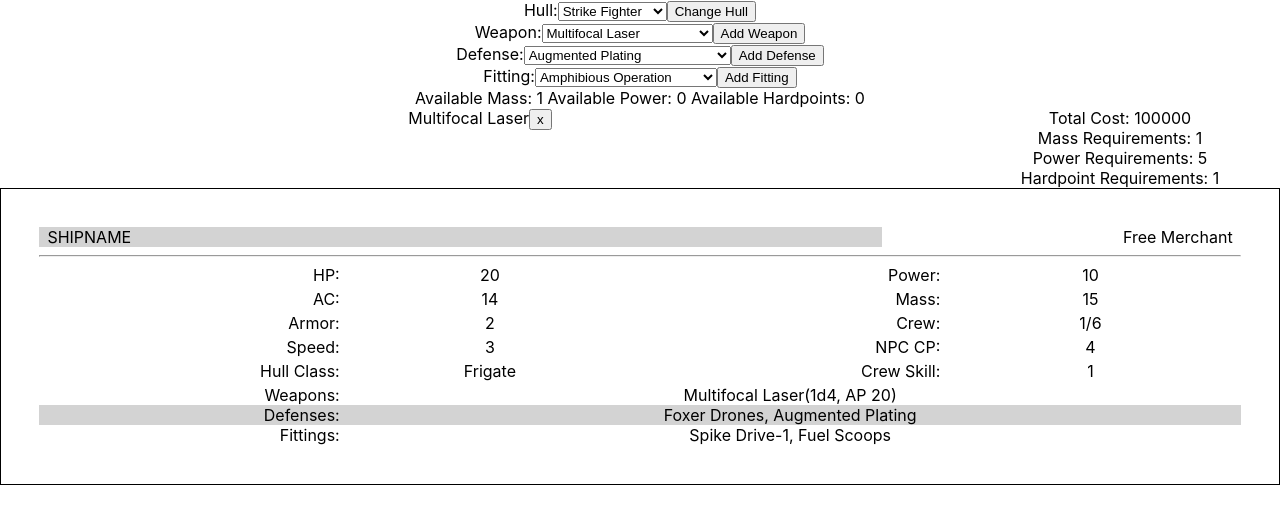
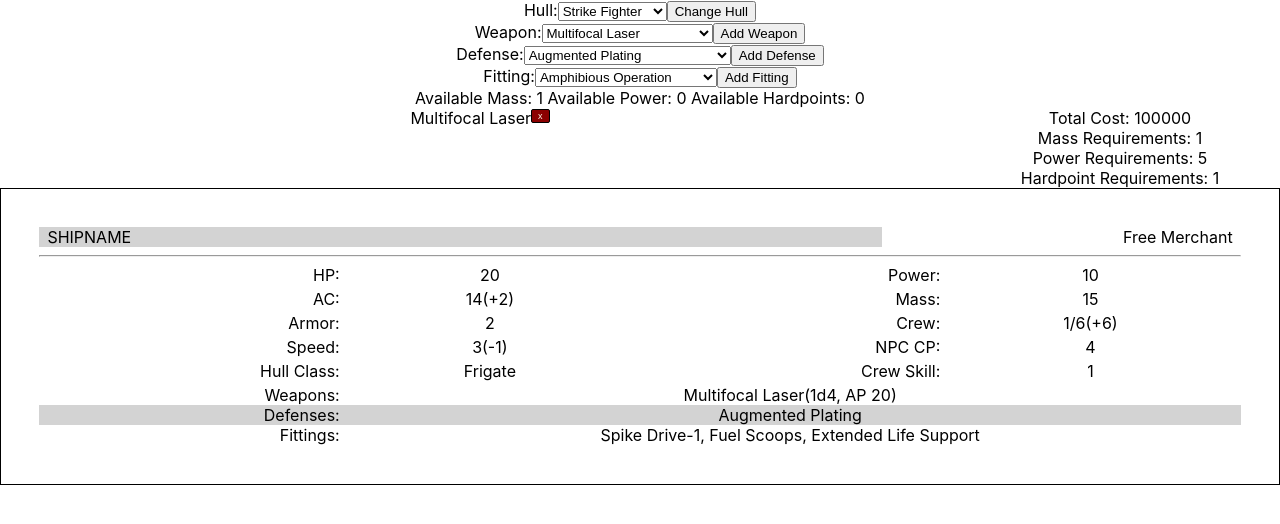
Before and after one commit to JeanJoblin/spacedock, a React (Create React App) app: page / in a window 1280 px wide. Both pictures are taken after a click on the button "Add Weapon". Shown: the top 524 px of the page. Built offline with nearby package versions, Linux system fonts and the light colour scheme.

Commit message:
implement extended life support bonus

```diff
--- a/src/features/DryDockConfig/DryDock.css
+++ b/src/features/DryDockConfig/DryDock.css
@@ -13,3 +13,15 @@
 .Disallowed {
   color: red;
 }
+
+.RemoveButton {
+  font-size: xx-small;
+  width: min-content;
+  height: min-content;
+  background-color: darkred;
+  border: 1px solid black;
+  color: oldlace;
+  border-radius: 2px;
+  position: relative;
+  top: -5px;
+}
--- a/src/features/DryDockConfig/DryDock.js
+++ b/src/features/DryDockConfig/DryDock.js
@@ -99,7 +99,7 @@ export function DryDock() {
           <select onInput={addAnyFitting}>
             {Object.keys(weapons).map((key, ind) => {
               return (
-                <option key={key+ind} value={key} disabled={mountableWeapons[ind] ? null : 'true'} >
+                <option key={key+ind} value={key} disabled={mountableWeapons[ind] ? false : true} >
                   {weapons[key].name}
                 </option>
               )
@@ -116,7 +116,7 @@ export function DryDock() {
           <select onInput={addAnyFitting}>
             {Object.keys(defenses).map((key, ind) => {
               return (
-                <option key={key} value={key} disabled={mountableDefenses[ind] ? null : 'true'}>
+                <option key={key} value={key} disabled={mountableDefenses[ind] ? false : true}>
                   {defenses[key].name}
                 </option>
               )
@@ -133,7 +133,7 @@ export function DryDock() {
           <select onInput={addAnyFitting}>
             {Object.keys(fittings).map((key, ind) => {
               return (
-                <option key={key} value={key} disabled={mountableFittings[ind] ? null : 'true'}>
+                <option key={key} value={key} disabled={mountableFittings[ind] ? false : true}>
                   {fittings[key].name}
                 </option>
               )
@@ -158,7 +158,7 @@ export function DryDock() {
             return (
               <div key={item+ind}>
                 <span>{ind + 1 < shoppingList.length ? getFittingObj(item).name + ', ' : getFittingObj(item).name }
-                  <button value={ind} onClick={deleteItem}>x</button>
+                  <button value={ind} onClick={deleteItem} className='RemoveButton'>x</button>
                 </span>
                 <br/>
               </div>
--- a/src/features/ShipBuilder/ShipBuilder.js
+++ b/src/features/ShipBuilder/ShipBuilder.js
@@ -5,7 +5,7 @@ import { useDispatch, useSelector, } from 'react-redux';
 
 export function ShipBuilder() {
   // const { current: fittings } = useRef(['MultifocalLaser', 'FuelScoops', 'FoxerDrones',]);
-  const fittings = ['MultifocalLaser', 'FuelScoops', 'FoxerDrones', 'AugmentedPlating'];
+  const fittings = ['MultifocalLaser', 'FuelScoops', 'ExtendedLifeSupport', 'AugmentedPlating'];
   const dispatch = useDispatch();
     fittings.forEach((fitting) => {
       console.log('Fitting to add: ', fitting);
--- a/src/features/Ships/Ship.js
+++ b/src/features/Ships/Ship.js
@@ -44,7 +44,12 @@ export function Ship(props) {
     } else if( type === 'fittings') {
       currentFittings.push(fitting);
       if(fitting.name === 'Extended Life Support') {
-        extras.Crew = true;
+        const crewBonus = currentHull.crew.match(/\/(\d+)/);
+        if(extras.Crew === null) {
+          extras.Crew = crewBonus[1];
+        } else {
+          extras.Crew += crewBonus[1];
+        }
       }
     } else {
       throw(Error)
@@ -67,7 +72,8 @@ export function Ship(props) {
               className={ind % 2 === 0 ? 'Stat' : 'StatRight'}
               >
                   <span key={key + 'Key'} className='StatKey'>{key}:</span>
-                  <span key={key + 'Value'} className='StatValue'>{currentHull[stats[1][ind]] }</span>
+                  <span key={key + 'Value'} className='StatValue'>{currentHull[stats[1][ind]] }{ extras[key] ? `(${extras[key] > 0 ? '+' : ''}${extras[key]})` : null }</span>
+
               </div>
           )})}
         </div>
```
